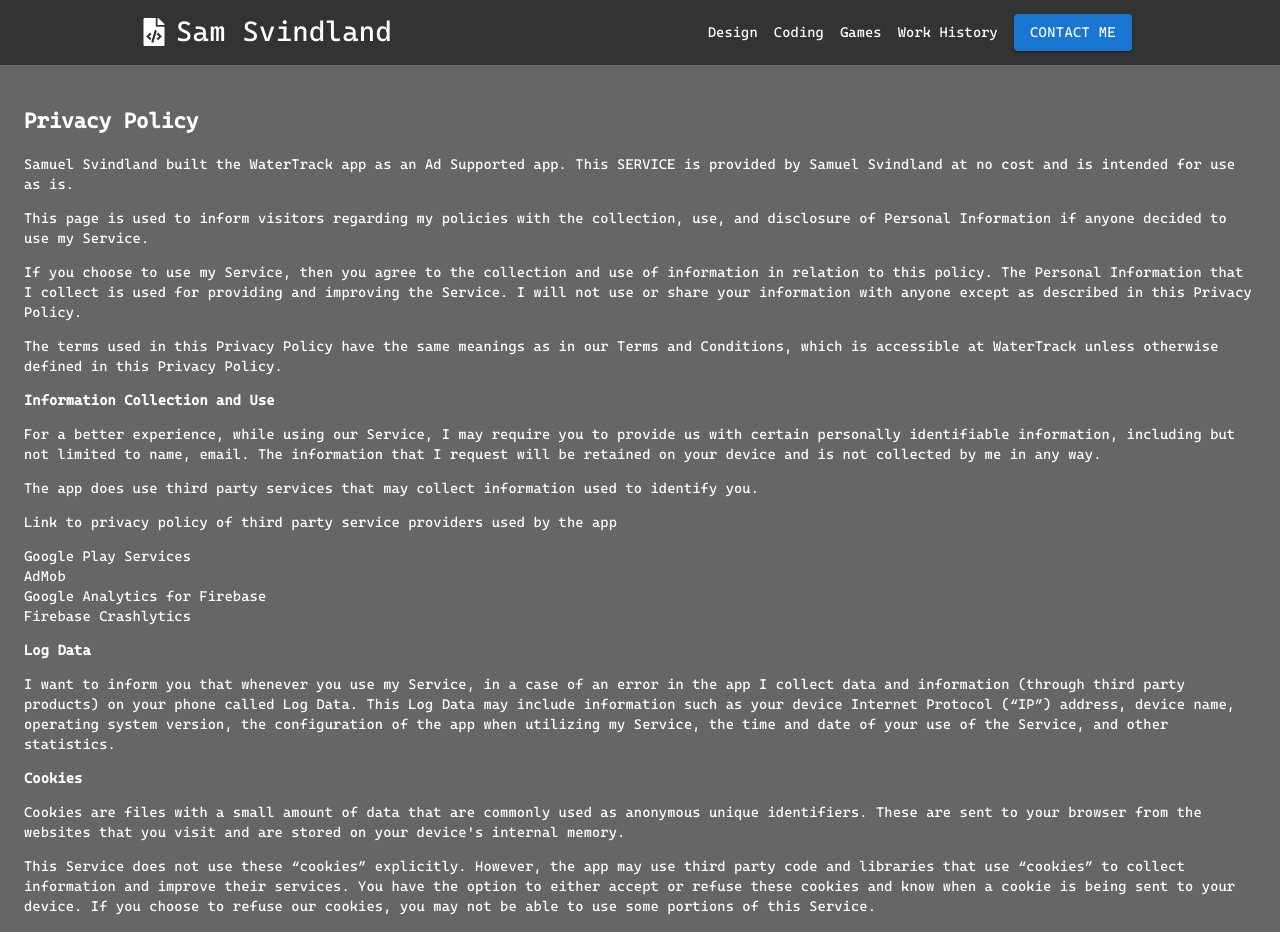
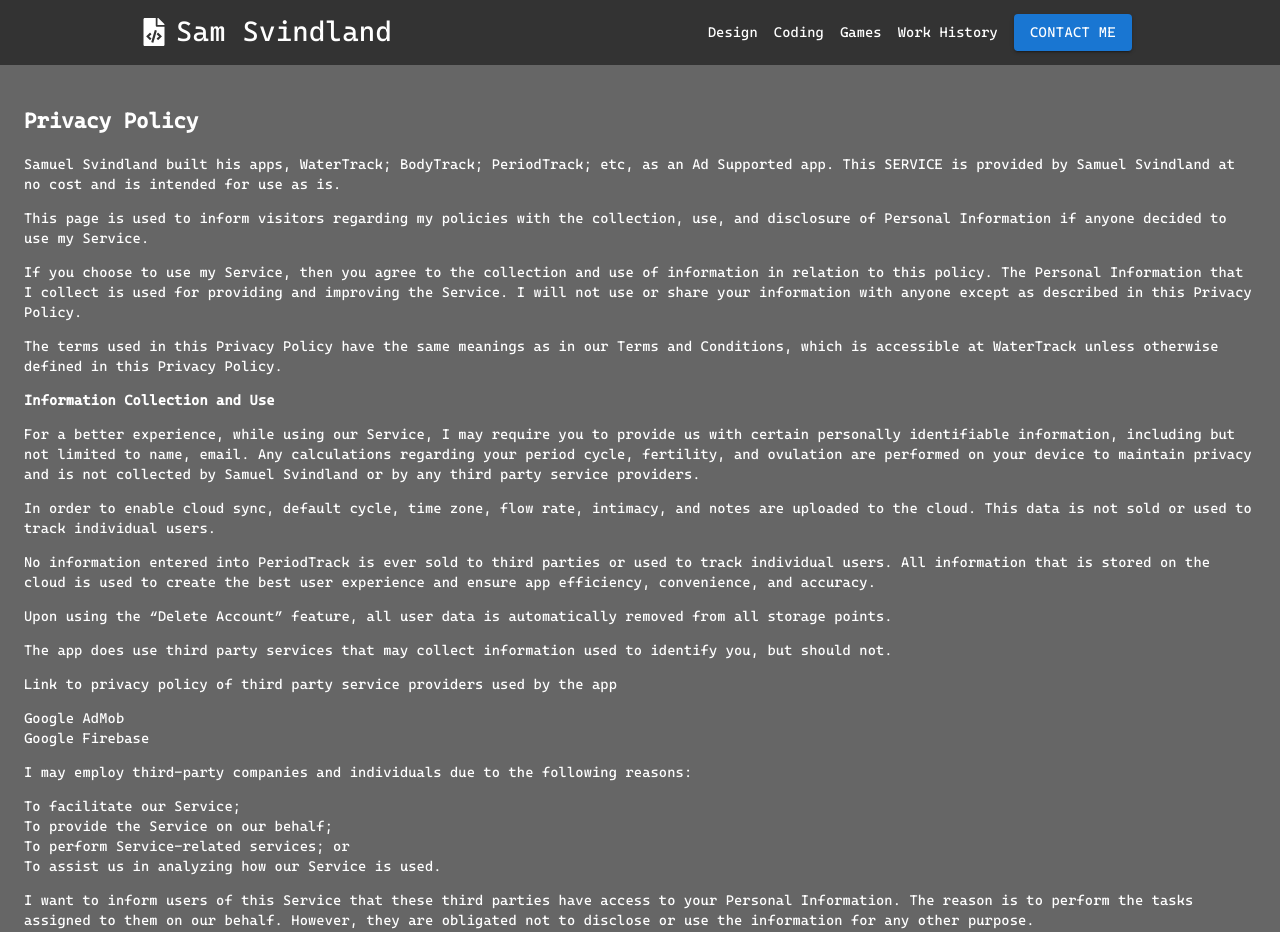
Before and after one commit to swsvindland/Portfolio, a Next.js app: page /privacy in a window 1280 px wide. Shown: the top 932 px of the page. Built offline with nearby package versions, Linux system fonts and the light colour scheme.

Commit message:
update terms, privacy, and projects

```diff
--- a/pages/privacy.tsx
+++ b/pages/privacy.tsx
@@ -6,7 +6,7 @@
             <div style={{ padding: 24 }}>
                 <h2>Privacy Policy</h2>
                 <p>
-                    Samuel Svindland built the WaterTrack app as an Ad Supported
+                    Samuel Svindland built his apps, WaterTrack; BodyTrack; PeriodTrack; etc, as an Ad Supported
                     app. This SERVICE is provided by Samuel Svindland at no cost
                     and is intended for use as is.
                 </p>
@@ -32,16 +32,27 @@
                     <strong>Information Collection and Use</strong>
                 </p>
                 <p>
-                    For a better experience, while using our Service, I may
-                    require you to provide us with certain personally
-                    identifiable information, including but not limited to name,
-                    email. The information that I request will be retained on
-                    your device and is not collected by me in any way.
+                    For a better experience, while using our Service, I may require you to provide us with certain personally
+                    identifiable information, including but not limited to name, email. Any calculations regarding your
+                    period cycle, fertility, and ovulation are performed on your device to maintain privacy and is not
+                    collected by Samuel Svindland or by any third party service providers.
+                </p>
+                <p>
+                    In order to enable cloud sync, default cycle, time zone, flow rate, intimacy, and notes are uploaded to
+                    the cloud. This data is not sold or used to track individual users.
+                </p>
+                <p>
+                    No information entered into PeriodTrack is ever sold to third parties or used to track individual users. All
+                    information that is stored on the cloud is used to create the best user experience and ensure app
+                    efficiency, convenience, and accuracy.
+                </p>
+                <p>
+                    Upon using the “Delete Account” feature, all user data is automatically removed from all storage points.
                 </p>
                 <div>
                     <p>
                         The app does use third party services that may collect
-                        information used to identify you.
+                        information used to identify you, but should not.
                     </p>
                     <p>
                         Link to privacy policy of third party service providers
@@ -50,29 +61,11 @@
                     <ul>
                         <li>
                             <a
-                                href="https://www.google.com/policies/privacy/"
-                                target="_blank"
-                                rel="noopener noreferrer"
-                            >
-                                Google Play Services
-                            </a>
-                        </li>
-                        <li>
-                            <a
                                 href="https://support.google.com/admob/answer/6128543?hl=en"
                                 target="_blank"
                                 rel="noopener noreferrer"
                             >
-                                AdMob
-                            </a>
-                        </li>
-                        <li>
-                            <a
-                                href="https://firebase.google.com/policies/analytics"
-                                target="_blank"
-                                rel="noopener noreferrer"
-                            >
-                                Google Analytics for Firebase
+                                Google AdMob
                             </a>
                         </li>
                         <li>
@@ -81,45 +74,11 @@
                                 target="_blank"
                                 rel="noopener noreferrer"
                             >
-                                Firebase Crashlytics
+                                Google Firebase
                             </a>
                         </li>
                     </ul>
                 </div>
-                <p>
-                    <strong>Log Data</strong>
-                </p>
-                <p>
-                    I want to inform you that whenever you use my Service, in a
-                    case of an error in the app I collect data and information
-                    (through third party products) on your phone called Log
-                    Data. This Log Data may include information such as your
-                    device Internet Protocol (“IP”) address, device name,
-                    operating system version, the configuration of the app when
-                    utilizing my Service, the time and date of your use of the
-                    Service, and other statistics.
-                </p>
-                <p>
-                    <strong>Cookies</strong>
-                </p>
-                <p>
-                    Cookies are files with a small amount of data that are
-                    commonly used as anonymous unique identifiers. These are
-                    sent to your browser from the websites that you visit and
-                    are stored on your {"device's"} internal memory.
-                </p>
-                <p>
-                    This Service does not use these “cookies” explicitly.
-                    However, the app may use third party code and libraries that
-                    use “cookies” to collect information and improve their
-                    services. You have the option to either accept or refuse
-                    these cookies and know when a cookie is being sent to your
-                    device. If you choose to refuse our cookies, you may not be
-                    able to use some portions of this Service.
-                </p>
-                <p>
-                    <strong>Service Providers</strong>
-                </p>
                 <p>
                     I may employ third-party companies and individuals due to
                     the following reasons:
@@ -182,7 +141,7 @@
                     changes. I will notify you of any changes by posting the new
                     Privacy Policy on this page.
                 </p>
-                <p>This policy is effective as of 2020-09-14</p>
+                <p>This policy is effective as of 2022-07-01</p>
                 <p>
                     <strong>Contact Us</strong>
                 </p>
@@ -200,7 +159,7 @@
                     >
                         privacypolicytemplate.net
                     </a>
-                    and modified/generated by
+                     and modified/generated by
                     <a
                         href="https://app-privacy-policy-generator.firebaseapp.com/"
                         target="_blank"
--- a/public/data/projects.json
+++ b/public/data/projects.json
@@ -3,10 +3,10 @@
         {
             "image": "/projects/period-track.png",
             "title": "PeriodTrack",
-            "description": "COMING SOON",
+            "description": "An Application for keeping track of a persons menstrual cycles.",
             "github": "",
-            "googlePlay": "",
-            "appleStore": "",
+            "googlePlay": "https://play.google.com/store/apps/details?id=com.svindland.periodtrack",
+            "appleStore": "https://apps.apple.com/us/app/periodtrack/id1630976601",
             "website": ""
         },
         {
```
Also changed, not shown: pages/terms.tsx (+31 -25 lines).
